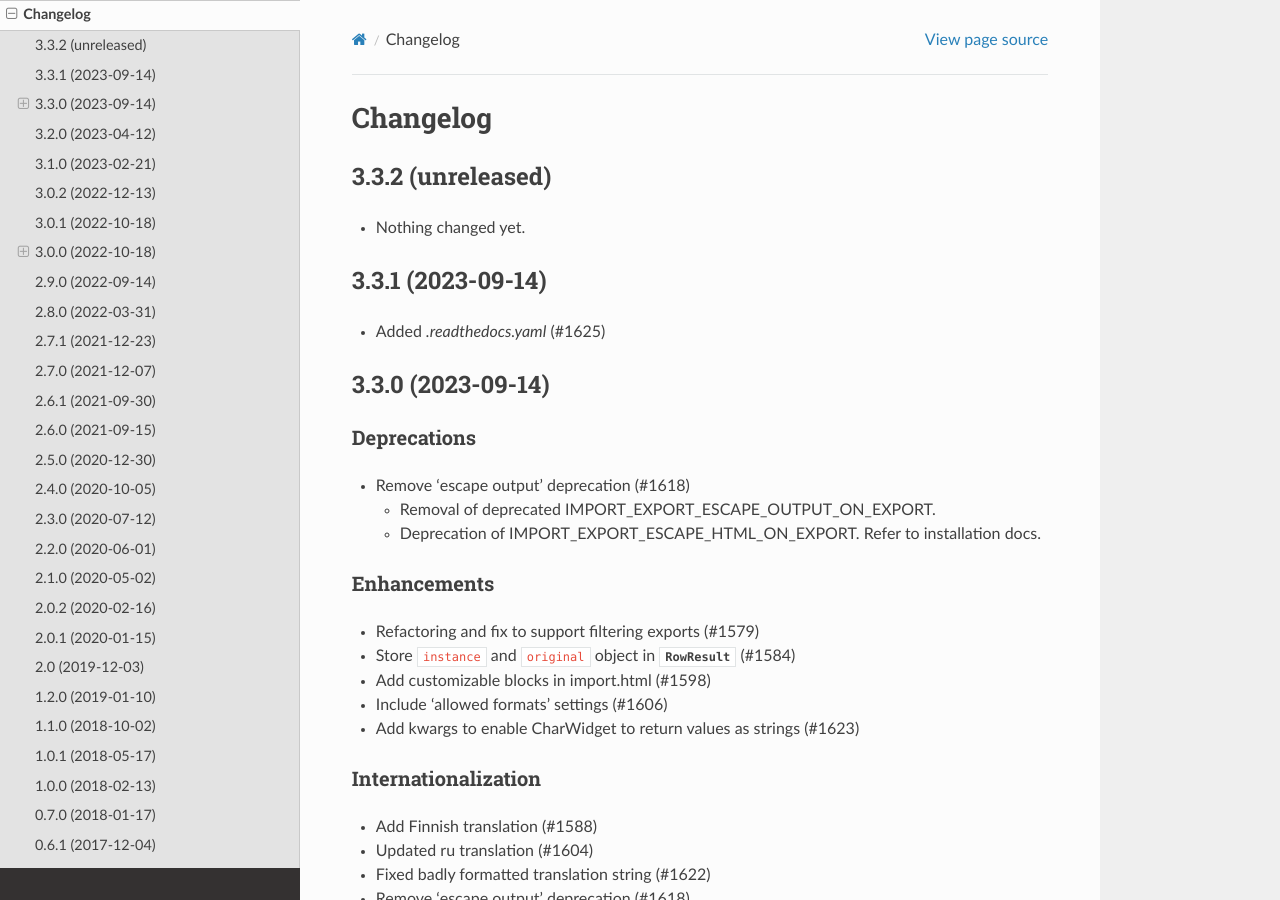
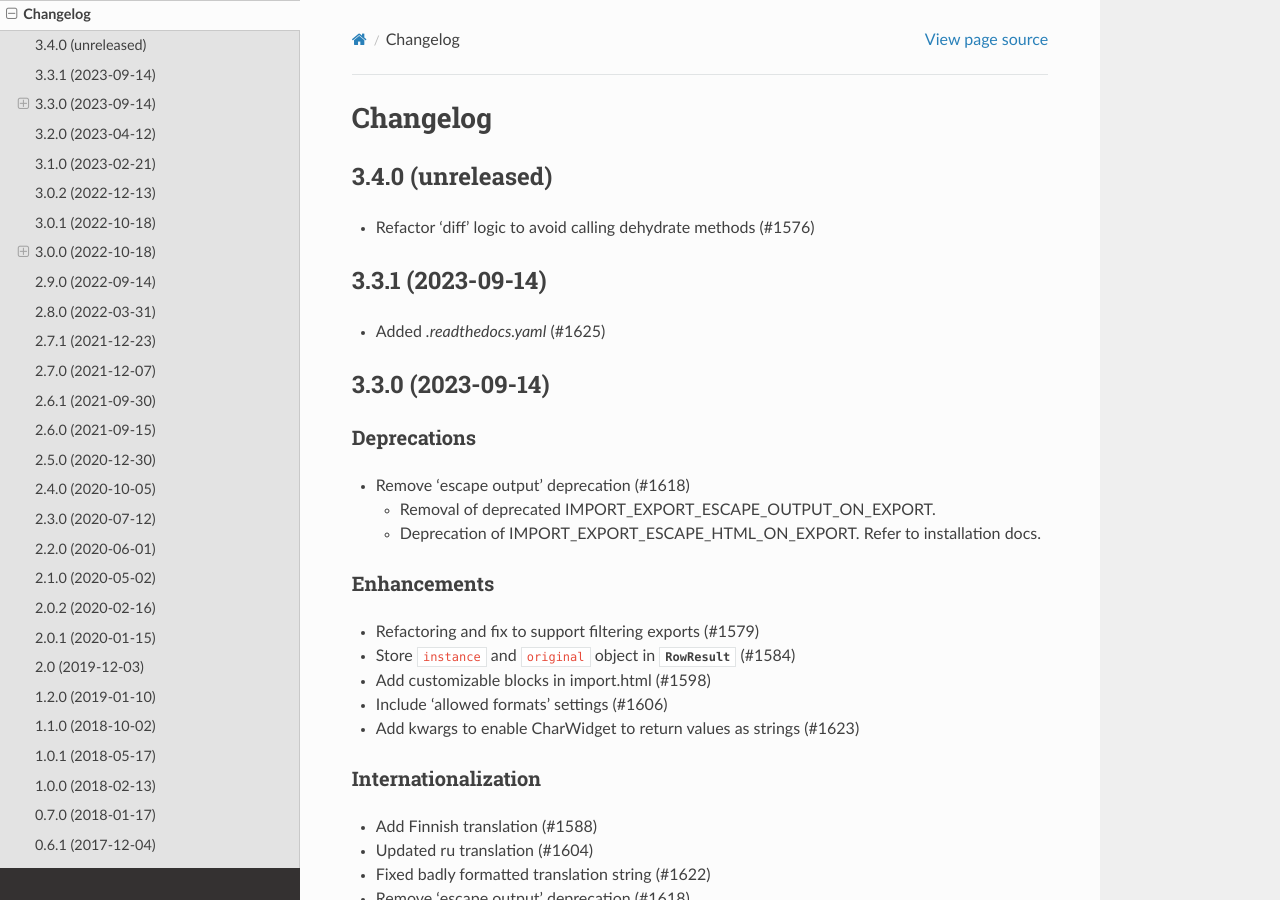
Before and after one commit to django-import-export/django-import-export, a Sphinx documentation site: the page built from docs/changelog.rst, in a window 1280 px wide and 900 px high. Built offline with Sphinx 7.4.7 and the Read the Docs theme 2.0.0, drawn with Linux system fonts in a browser that asks for light colours; pages that are not in the unit, such as notebooks, are missing from menus.

Commit message:
Refactor 'diff' logic to avoid calling dehydrate methods

```diff
--- a/docs/changelog.rst
+++ b/docs/changelog.rst
@@ -1,11 +1,10 @@
 Changelog
 =========
 
-3.3.2 (unreleased)
+3.4.0 (unreleased)
 ------------------
 
-- Nothing changed yet.
-
+- Refactor 'diff' logic to avoid calling dehydrate methods (#1576)
 
 3.3.1 (2023-09-14)
 ------------------
```
